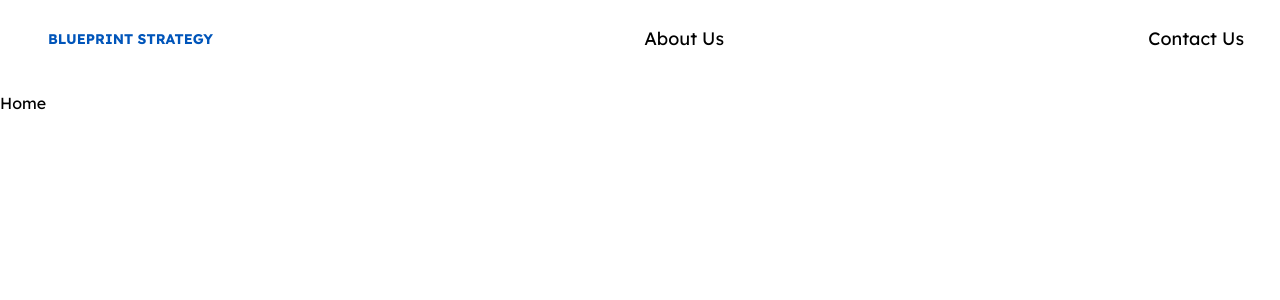
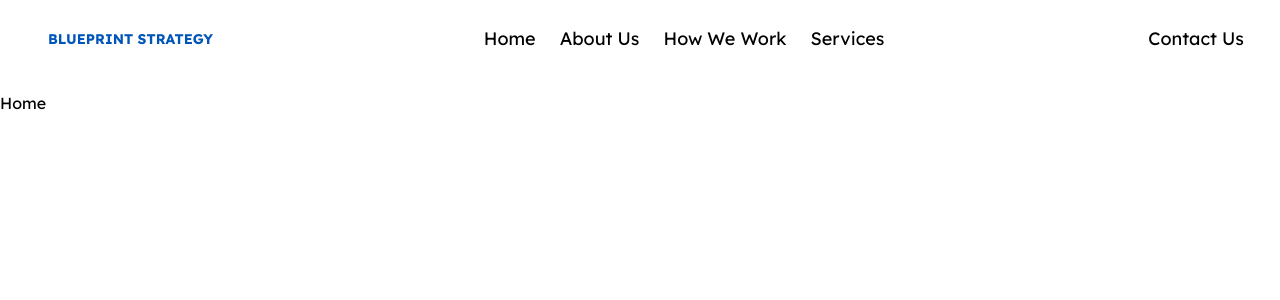
Before and after one commit to EdgarAmpiire/blueprints-web, a React (Create React App) app: page / in a window 1280 px wide. Shown: the top 300 px of the page. Built offline with nearby package versions, Linux system fonts and the light colour scheme.

Commit message:
home page - navbar

```diff
--- a/src/components/layout/components/Navbar.jsx
+++ b/src/components/layout/components/Navbar.jsx
@@ -32,17 +32,59 @@ import { Link } from "react-router-dom";
           >
             <ul className="flex flex-col lg:flex-row list-none ml-auto">
 
-              <li className="nav-item">
+            <li className="nav-item">
                 <Link
-                  to="/founder"
+                  to="/home"
                   className={
-                    page === "founders"
+                    page === "home"
+                      ? "nav-link font-semibold p-0 underline underline-offset-8 decoration-2 text-white decoration-black"
+                      : "nav-link p-0"
+                  }
+                >
+                  <p className="cursor-pointer text-lg 2xl:text-lg px-3 py-2 rounded-md hover:text-white transition ease-in-out delay-50 duration-300">
+                    Home
+                  </p>
+                </Link>
+              </li> <li className="nav-item">
+                <Link
+                  to="/about-us"
+                  className={
+                    page === "about-us"
                       ? "nav-link font-semibold p-0 underline underline-offset-8 decoration-2 text-white decoration-black"
                       : "nav-link p-0"
                   }
                 >
                   <p className="cursor-pointer text-lg 2xl:text-lg px-3 py-2 rounded-md hover:text-white transition ease-in-out delay-50 duration-300">
                     About Us
+                  </p>
+                </Link>
+              </li>
+
+              <li className="nav-item">
+                <Link
+                  to="/how-we-work"
+                  className={
+                    page === "how-we-work"
+                      ? "nav-link font-semibold p-0 underline underline-offset-8 decoration-2 text-white decoration-black"
+                      : "nav-link p-0"
+                  }
+                >
+                  <p className="cursor-pointer text-lg 2xl:text-lg px-3 py-2 rounded-md hover:text-white transition ease-in-out delay-50 duration-300">
+                   How We Work
+                  </p>
+                </Link>
+              </li>
+              <li className="nav-item">
+                <Link
+                  to="/services"
+                  className={
+                    page === "services"
+                      ? "nav-link font-semibold p-0 underline underline-offset-8 decoration-2 text-white decoration-black"
+                      : "nav-link p-0"
+                  }
+                >
+                  <p className="cursor-pointer text-lg 2xl:text-lg px-3 py-2 rounded-md hover:text-white transition ease-in-out delay-50 duration-300">
+                    Services
                   </p>
                 </Link>
               </li>
```
